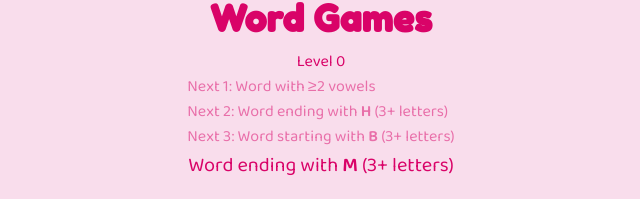
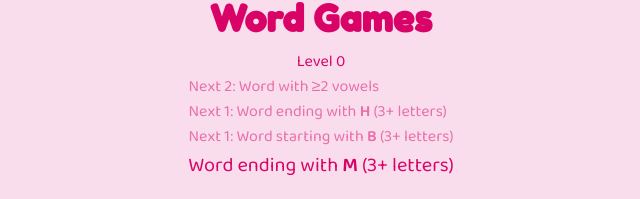
Before and after one commit to balong/wordgames, a Next.js app: page / in a window 1280 px wide. Shown: the part 126-325 px from the top of the page, without its empty margins (319-959 px from the left). Built offline with nearby package versions, Linux system fonts and the light colour scheme.

Commit message:
Swap upcoming challenge labels: Next 1 and Next 2 positions

```diff
--- a/app/_components/GameBoard.tsx
+++ b/app/_components/GameBoard.tsx
@@ -443,7 +443,7 @@ export default function GameBoard({ initialLetterSet }: GameBoardProps) {
         <div className="mb-4 opacity-50">
           {upcomingChallenges.slice().reverse().map((challenge, index) => (
             <div key={index} className="text-sm mb-1">
-              <span className="text-gray-500">Next {index + 1}:</span>{' '}
+              <span className="text-gray-500">Next {index === 0 ? 2 : 1}:</span>{' '}
               <span dangerouslySetInnerHTML={{ __html: describeChallenge(challenge) }} />
             </div>
           ))}
```
